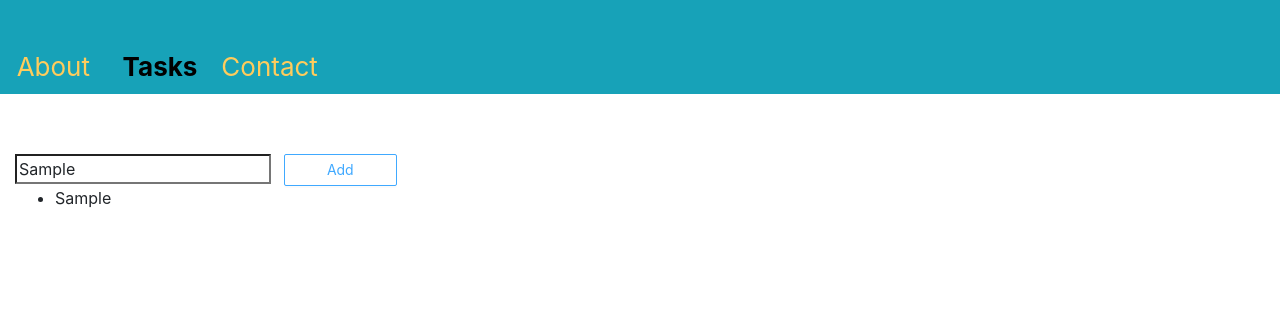
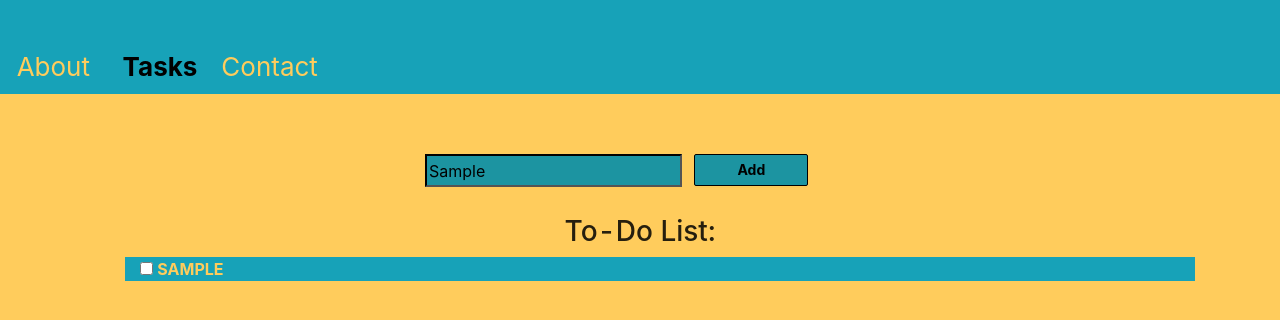
Before and after one commit to francespinosa6/Task-Management-Web-App, a React (Create React App) app: page /tasks in a window 1280 px wide. Both pictures are taken after typing "Sample" into the empty fields and a click on the button "Add". Shown: the top 320 px of the page. Built offline with nearby package versions, Linux system fonts and the light colour scheme.

Commit message:
Added some color and grid/flex features

```diff
--- a/public/index.html
+++ b/public/index.html
@@ -30,7 +30,7 @@
     -->
     <title>Task Manager App</title>
 </head>
-  <body>
+  <body class="bg">
     <noscript>You need to enable JavaScript to run this app.</noscript>
     <div id="root"></div>
     <!--
--- a/src/App.css
+++ b/src/App.css
@@ -14,3 +14,6 @@
     cursor: pointer;
     text-decoration: none;
 }
+::placeholder {
+    color: black;
+}
--- a/src/App.js
+++ b/src/App.js
@@ -40,7 +40,7 @@ function App() {
                     </div>
                 </div>
                 <Switch>
-                    <Route exact path="/">
+                    <Route exact path="/Task-Management-Web-App">
                         <Home />
                     </Route>
                     <Route path="/about">
--- a/src/index.css
+++ b/src/index.css
@@ -11,3 +11,7 @@ code {
   font-family: source-code-pro, Menlo, Monaco, Consolas, 'Courier New',
     monospace;
 }
+
+.bg {
+    background-color: #ffcc5c;
+}
--- a/src/task.js
+++ b/src/task.js
@@ -20,20 +20,34 @@ function Task(props) {
 
     return (
         <div className={'container-fluid'} style={{ paddingTop: '10px', marginBlock: '50px' }}>
-            <input type={'text'} onChange={inputTask} placeholder={' Add new task...'} className={'d-inline'}></input>
+
+            <div>
+                <div className={"col-xs-12 d-flex justify-content-center"}>
+                    <div>
+                        <input type={'text'} style={{ padding: '2.5px', cursor: 'pointer', color: 'black', backgroundColor: '#1c94a1', borderColor: 'black' }} onChange={inputTask} placeholder={' Add a new task here!'} className={'d-inline'}></input>
+                    </div>
                 &nbsp; &nbsp;
-            <Button style={{ paddingLeft: '3em', paddingRight: '3em' }} onClick={addTask} >Add</Button>
+                    <div>
+                        <Button style={{ paddingLeft: '3em', paddingRight: '3em', backgroundColor: '#1c94a1', fontWeight: 'bold', color: 'black', borderColor: 'black' }} onClick={addTask} >Add</Button>
+                    </div>
+                &nbsp; &nbsp; &nbsp; &nbsp; &nbsp; &nbsp;
+                </div>
+            </div>
 
+            <div className={'container justify-content-center'}>
+                <h3 style={{ textAlign: 'center', paddingTop: '1em'}}>To-Do List:</h3>
                     <ul>
                         {list.map((item, index) => {
                             return (
-                        <li key={index}>
+                                <li className={' container bg-info text-uppercase'} style={{ listStyleType: 'none', borderColor: 'black', color: '#ffcc5c', fontWeight: 'bold', fontSize: 'medium' }} key={index} >
+                                    <input type={'checkbox'}></input>
+                                    &nbsp;
                                     {item}
                                 </li>
-
                             )
                         })}
                     </ul>
+            </div>
         </div>
     );
 }
```
Lines whose indentation alone changed are shown as unchanged.
